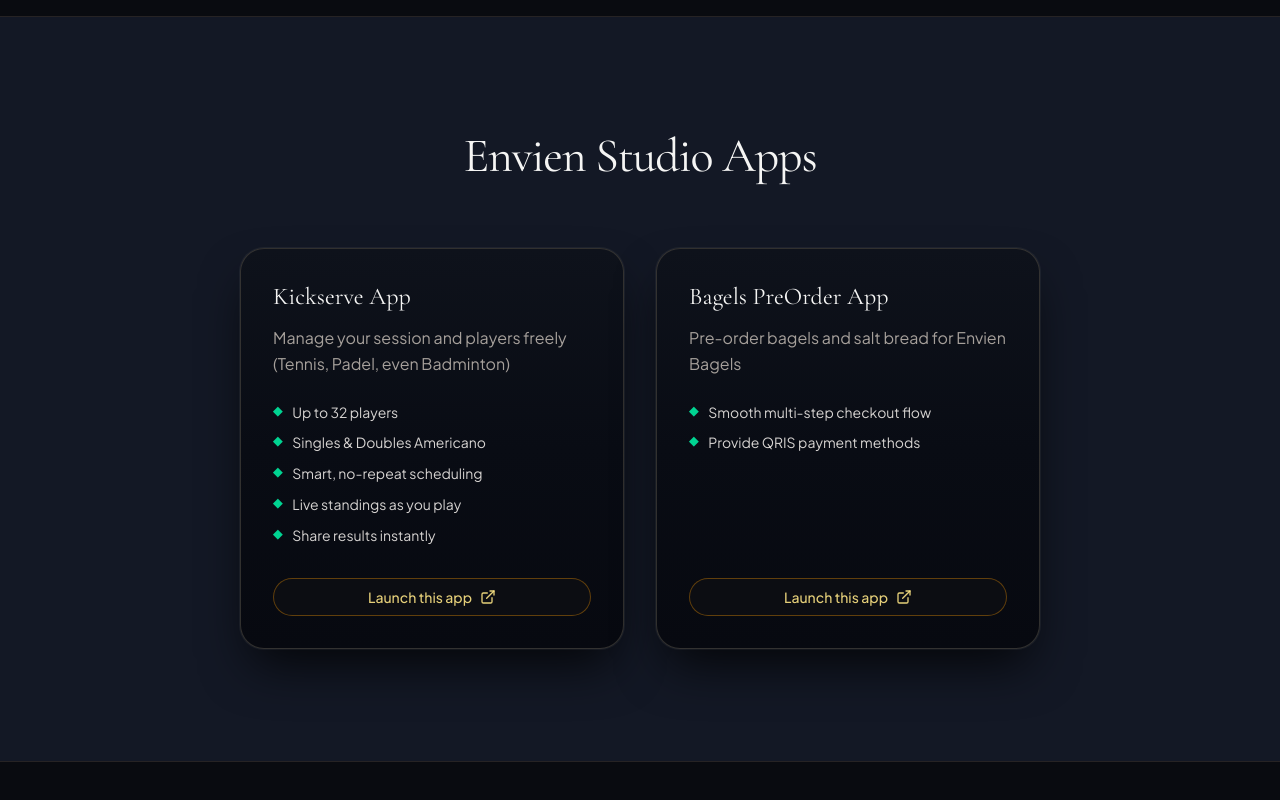
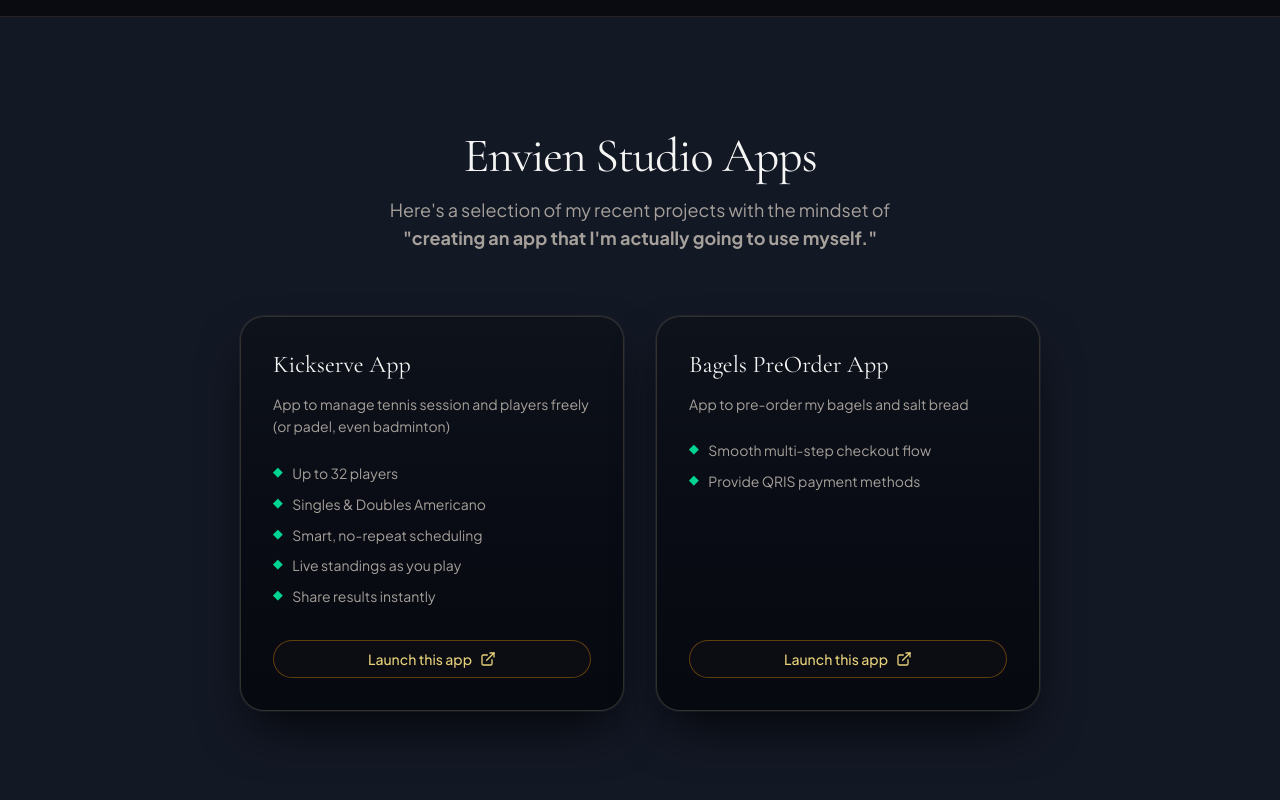
Before and after one commit to novrandobilly/lothlorien, a Next.js app in the folder frontend/: page / in a window 1280 px wide. Shown: the part 666-1466 px from the top of the page. Built offline with nearby package versions, Linux system fonts and the light colour scheme; no server answers.

Commit message:
feat: replace anchor tags with Link components for improved navigation in multiple sections

```diff
--- a/frontend/src/components/Header.tsx
+++ b/frontend/src/components/Header.tsx
@@ -1,4 +1,5 @@
 import React from "react";
+import Link from "next/link";
 import { LothlorienButton } from "@/components/ui/LothlorienButton";
 import { EnvienLogo } from "@/components/ui/EnvienLogo";
 import { ArrowUpRight } from "lucide-react";
@@ -8,7 +9,7 @@
     <header className="sticky top-4 sm:top-6 z-50 w-full max-w-6xl mx-auto px-4 sm:px-6 transition-all duration-300">
       <div className="bg-[#0e121a]/85 backdrop-blur-xl border border-amber-500/20 shadow-lg shadow-black/40 rounded-full px-4 sm:px-6 h-14 flex items-center justify-between gap-4">
         {/* Brand Logo & Title */}
-        <a
+        <Link
           href="#"
           className="flex items-center gap-2.5 text-stone-100 tracking-tight group"
           aria-label="Envien Studio Home"
@@ -17,11 +18,11 @@
           <span className="text-base sm:text-lg font-bold tracking-tight font-serif text-stone-100 group-hover:text-amber-200 transition-colors">
             Envien Studio
           </span>
-        </a>
+        </Link>
 
         {/* Right side: Contact Button */}
         <div className="flex items-center gap-3 sm:gap-4">
-          <a href="#contact">
+          <Link href="#contact">
             <LothlorienButton
               variant="outline"
               size="sm"
@@ -30,7 +31,7 @@
             >
               Contact
             </LothlorienButton>
-          </a>
+          </Link>
         </div>
       </div>
     </header>
--- a/frontend/src/features/home/features/PricingTiersSection.tsx
+++ b/frontend/src/features/home/features/PricingTiersSection.tsx
@@ -1,4 +1,5 @@
 import React from "react";
+import Link from "next/link";
 import { Check, Sparkles, ArrowRight } from "lucide-react";
 import { LothlorienButton } from "@/components/ui/LothlorienButton";
 
@@ -156,7 +157,7 @@
               </div>
 
               <div className="pt-8 mt-6">
-                <a href="#contact" className="block w-full">
+                <Link href="#contact" className="block w-full">
                   <LothlorienButton
                     variant={tier.isPopular ? "gold" : "primary"}
                     size="lg"
@@ -165,7 +166,7 @@
                   >
                     {tier.ctaText}
                   </LothlorienButton>
-                </a>
+                </Link>
               </div>
             </div>
           ))}
--- a/frontend/src/features/home/features/case-studies/constants/index.ts
+++ b/frontend/src/features/home/features/case-studies/constants/index.ts
@@ -9,7 +9,7 @@
   {
     title: "Kickserve App",
     description:
-      "Manage your session and players freely (Tennis, Padel, even Badminton)",
+      "App to manage tennis session and players freely (or padel, even badminton)",
     bullets: [
       "Up to 32 players",
       "Singles & Doubles Americano",
@@ -17,16 +17,16 @@
       "Live standings as you play",
       "Share results instantly",
     ],
-    url: `${process.env.NEXT_PUBLIC_DEMO_URL_KICKSERVE}/project/kickserve`,
+    url: `${process.env.NEXT_PUBLIC_LOTHLORIEN_BASE_URL}/project/kickserve`,
   },
   {
     title: "Bagels PreOrder App",
-    description: "Pre-order bagels and salt bread for Envien Bagels",
+    description: "App to pre-order my bagels and salt bread",
     bullets: [
       "Smooth multi-step checkout flow",
       "Provide QRIS payment methods",
     ],
-    url: `${process.env.NEXT_PUBLIC_DEMO_URL_KICKSERVE}/project/bagels`,
+    url: `${process.env.NEXT_PUBLIC_LOTHLORIEN_BASE_URL}/project/bagels`,
   },
   // {
   //   title: "Online Psychological Test",
--- a/frontend/src/features/home/features/case-studies/features/case-card.tsx
+++ b/frontend/src/features/home/features/case-studies/features/case-card.tsx
@@ -1,4 +1,5 @@
 import React from "react";
+import Link from "next/link";
 import { ExternalLink } from "lucide-react";
 import { LothlorienButton } from "@/components/ui/LothlorienButton";
 
@@ -11,25 +12,34 @@
 
 export function CaseCard({ title, description, bullets, url }: CaseCardProps) {
   return (
-    <div className="flex flex-col w-full h-full justify-between p-7 sm:p-8 rounded-3xl bg-linear-to-b from-[#0e121b] via-[#090c14] to-[#070910] border border-stone-700/70 hover:border-amber-500/50 shadow-2xl shadow-black/80 hover:shadow-[0_0_35px_-5px_rgba(212,175,55,0.2)] hover:-translate-y-1.5 transition-all duration-300 group ring-1 ring-white/5">
+    <div className="flex flex-col w-full h-full justify-between p-7 sm:p-8 rounded-3xl bg-linear-to-b from-[#0e121b] via-[#090c14] to-[#070910] border border-stone-700/70 hover:border-amber-500/50 shadow-2xl shadow-black/80 hover:shadow-[0_0_35px_-5px_rgba(212,175,55,0.2)]  transition-all duration-300 group ring-1 ring-white/5">
       <div>
         <h3 className="text-xl sm:text-2xl font-normal font-serif text-stone-100 mb-3 group-hover:text-amber-200 transition-colors">
           {title}
         </h3>
-        <p className="text-sm sm:text-base text-stone-400 mb-6 leading-relaxed font-sans">
+        <p className="text-sm text-stone-400 mb-6 leading-relaxed font-sans">
           {description}
         </p>
-        <ul className="space-y-2 mb-8 text-sm text-stone-300 font-sans">
+        <ul className="space-y-2 mb-8 text-sm text-stone-400 font-sans">
           {bullets.map((bullet, idx) => (
             <li key={idx} className="flex items-start gap-2.5">
-              <span className="text-emerald-400 font-semibold text-xs mt-0.5">◆</span>
-              <span className="leading-relaxed text-stone-300 text-xs sm:text-sm">{bullet}</span>
+              <span className="text-emerald-400 font-semibold text-xs mt-0.5">
+                ◆
+              </span>
+              <span className="leading-relaxed text-stone-400 text-xs sm:text-sm">
+                {bullet}
+              </span>
             </li>
           ))}
         </ul>
       </div>
 
-      <a href={url} target="_blank" rel="noopener noreferrer" className="block w-full">
+      <Link
+        href={url}
+        target="_blank"
+        rel="noopener noreferrer"
+        className="block w-full"
+      >
         <LothlorienButton
           variant="outline"
           size="md"
@@ -38,7 +48,7 @@
         >
           Launch this app
         </LothlorienButton>
-      </a>
+      </Link>
     </div>
   );
 }
--- a/frontend/src/features/home/features/case-studies/index.tsx
+++ b/frontend/src/features/home/features/case-studies/index.tsx
@@ -13,7 +13,12 @@
           <h2 className="text-3xl sm:text-4xl lg:text-5xl font-normal font-serif tracking-tight text-stone-100 leading-[1.15]">
             Envien Studio Apps
           </h2>
-          <p className="mt-3 text-base sm:text-lg text-stone-400 font-sans"></p>
+          <p className="mt-3 text-base sm:text-lg text-stone-400 font-sans">
+            Here's a selection of my recent projects with the mindset of
+          </p>
+          <p className="text-base sm:text-lg text-stone-400 font-sans font-bold">
+            "creating an app that I'm actually going to use myself."
+          </p>
         </div>
 
         <div className="flex flex-wrap justify-center gap-8">
--- a/frontend/src/features/home/features/experiences/index.tsx
+++ b/frontend/src/features/home/features/experiences/index.tsx
@@ -1,4 +1,5 @@
 import React from "react";
+import Link from "next/link";
 import { ArrowUpRight } from "lucide-react";
 import { experiences } from "./constants";
 import { ExperienceRow } from "./features/experience-row";
@@ -27,13 +28,13 @@
             </p>
 
             <div className="mt-6">
-              <a
+              <Link
                 href="#contact"
                 className="inline-flex items-center gap-2 text-sm sm:text-base font-medium text-amber-200 hover:text-amber-100 underline underline-offset-4 decoration-amber-500/40 hover:decoration-amber-300 transition-colors group"
               >
                 <span>Book A Call</span>
                 <ArrowUpRight className="w-4 h-4 group-hover:translate-x-0.5 group-hover:-translate-y-0.5 transition-transform" />
-              </a>
+              </Link>
             </div>
           </div>
         </div>
--- a/frontend/src/features/home/features/hero-section/index.tsx
+++ b/frontend/src/features/home/features/hero-section/index.tsx
@@ -1,6 +1,7 @@
 "use client";
 
 import React, { useState, useEffect } from "react";
+import Link from "next/link";
 import { LothlorienButton } from "@/components/ui/LothlorienButton";
 import { ArrowRight, Calendar } from "lucide-react";
 import { ProofStripSection } from "./features/ProofStripSection";
@@ -84,7 +85,7 @@
 
         {/* Action Buttons: Main CTA + Link text */}
         <div className="mt-12 sm:mt-14 flex flex-wrap items-center justify-start gap-5 sm:gap-7">
-          <a href="#problem-solution">
+          <Link href="#problem-solution">
             <LothlorienButton
               variant="primary"
               size="lg"
@@ -92,9 +93,9 @@
             >
               Find Your Bottleneck
             </LothlorienButton>
-          </a>
+          </Link>
 
-          <a
+          <Link
             href="#contact"
             className="inline-flex items-center gap-2.5 text-sm sm:text-base font-medium text-stone-300 hover:text-amber-200 transition-colors group px-2 py-2"
           >
@@ -103,7 +104,7 @@
               Book a Call
             </span>
             <ArrowRight className="w-4 h-4 opacity-60 group-hover:opacity-100 group-hover:translate-x-0.5 transition-all" />
-          </a>
+          </Link>
         </div>
 
         <ProofStripSection />
```
Also changed, not shown: frontend/src/features/home/features/ContactUsSection.tsx (+5 -4 lines).
